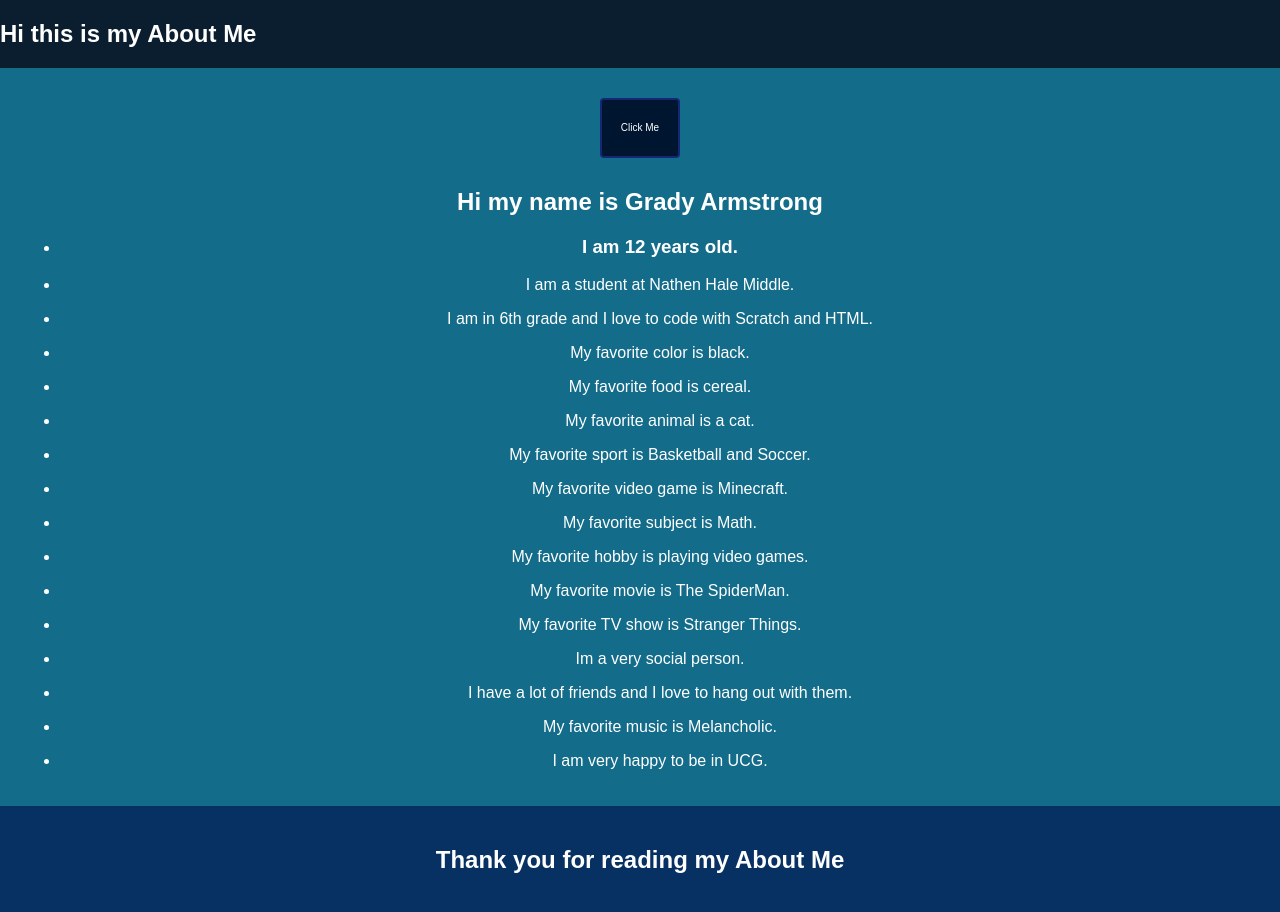
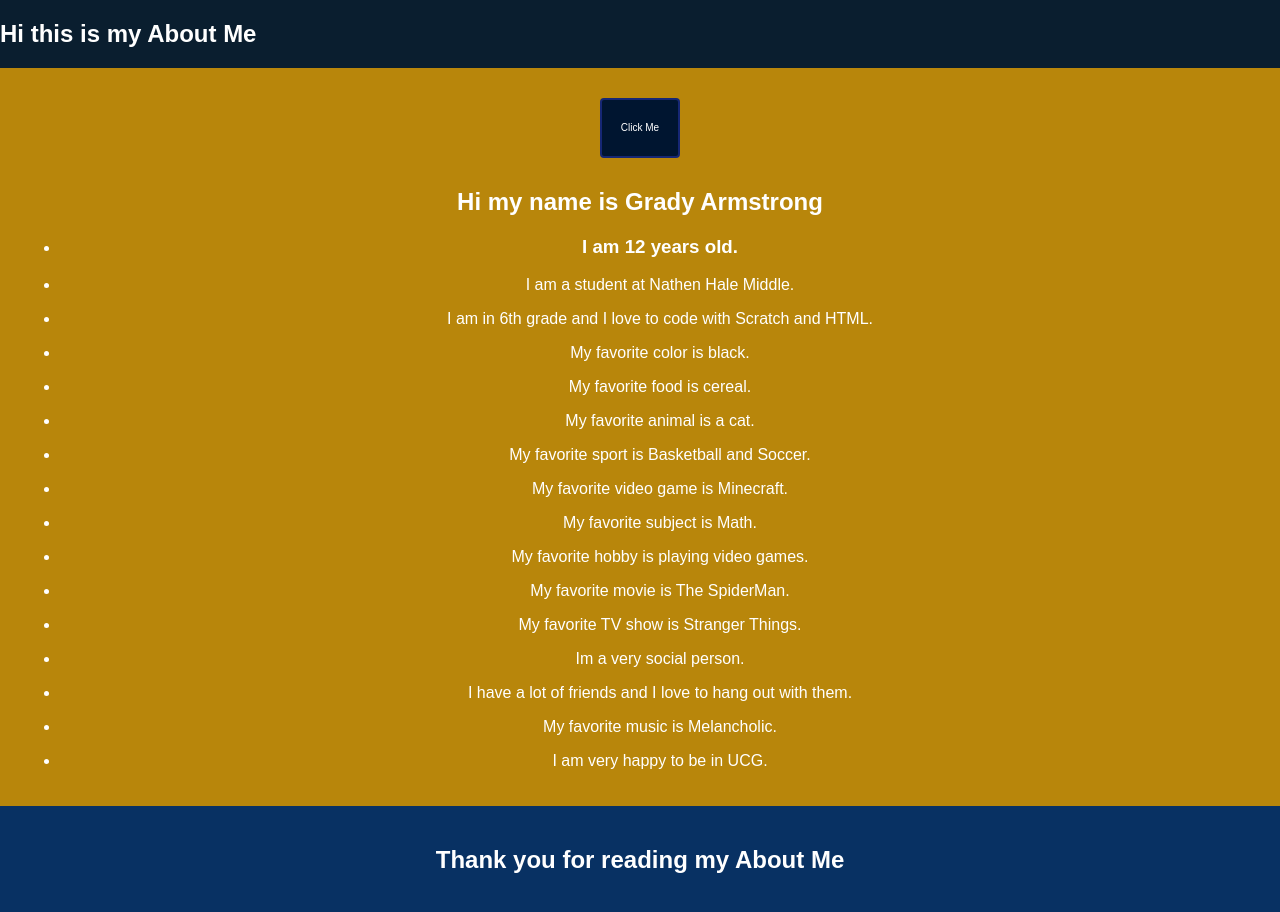
Before and after one commit to Tux2014/About-me, a plain HTML site: page index.html in a window 1280 px wide. Drawn offline with Linux system fonts and the light colour scheme.

Commit message:
difrent info colour

```diff
--- a/styles.css
+++ b/styles.css
@@ -13,7 +13,7 @@ body {
 }
 
 .Info {
-    background-color: #126c8a;
+    background-color: darkgoldenrod;
     padding: 20px;
     text-align: center;
 }
```
